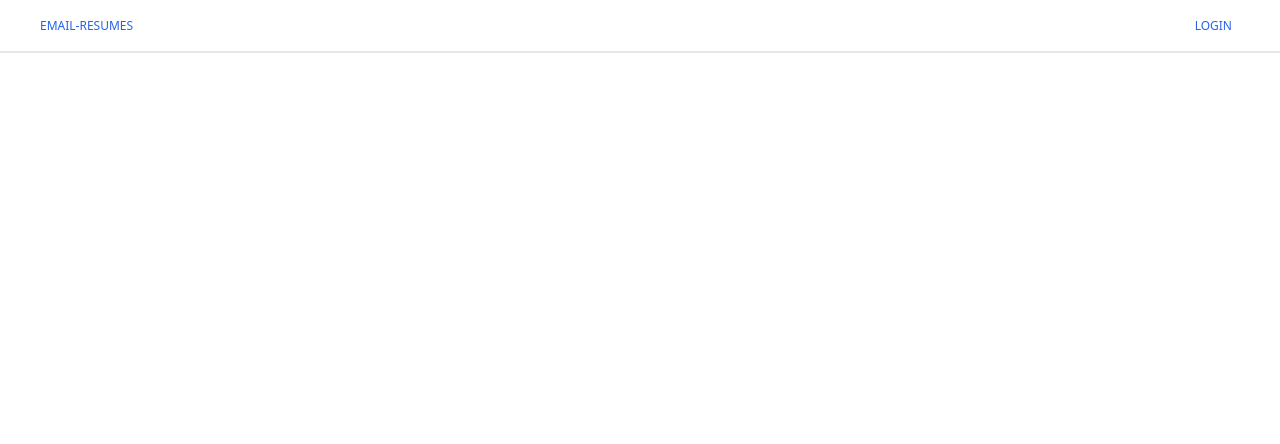
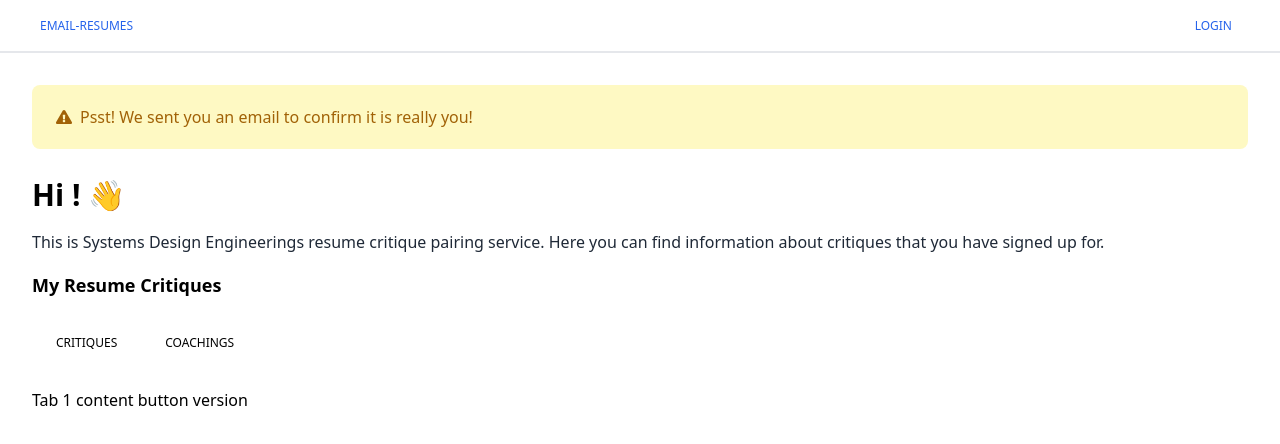
Before and after one commit to SammyRobensParadise/email-resumes, a Next.js app in the folder app/: page /home in a window 1280 px wide. Shown: the top 444 px of the page. Built offline with nearby package versions, Linux system fonts and the light colour scheme; no server answers.

Commit message:
aws init

```diff
--- a/app/components/navbar.tsx
+++ b/app/components/navbar.tsx
@@ -17,6 +17,14 @@ export default function Navbar() {
         </button>
       </div>
       <div className='flex space-x-2'>
+        {user && !error && (
+          <button
+            type='button'
+            className='inline-block px-6 py-2.5 bg-blue-600 text-white font-medium text-xs leading-tight uppercase rounded shadow-md hover:bg-blue-700 hover:shadow-lg focus:bg-blue-700 focus:shadow-lg focus:outline-none focus:ring-0 active:bg-blue-800 active:shadow-lg transition duration-150 ease-in-out'
+          >
+            New
+          </button>
+        )}
         <button
           type='button'
           className='inline-block px-6 py-2.5 bg-transparent text-blue-600 font-medium text-xs leading-tight uppercase rounded hover:text-blue-700 hover:bg-gray-100 focus:bg-gray-100 focus:outline-none focus:ring-0 active:bg-gray-200 transition duration-150 ease-in-out'
--- a/app/package.json
+++ b/app/package.json
@@ -11,6 +11,7 @@
   "dependencies": {
     "@auth0/nextjs-auth0": "^1.9.1",
     "@headlessui/react": "^1.6.6",
+    "aws-sdk": "^2.1185.0",
     "next": "12.2.3",
     "react": "18.2.0",
     "react-dom": "18.2.0"
--- a/app/pages/api/auth/[...auth0].ts
+++ b/app/pages/api/auth/[...auth0].ts
@@ -1,4 +1,4 @@
-import { handleAuth } from '@auth0/nextjs-auth0';
+import { handleAuth, handleLogin } from '@auth0/nextjs-auth0';
 
 export default handleAuth();
 
--- /dev/null
+++ b/app/pages/api/users/create.ts
@@ -0,0 +1,4 @@
+import type { NextApiRequest, NextApiResponse } from 'next';
+import database from '../../../database';
+
+export default function handler(req: NextApiRequest, res: NextApiResponse<any>) {}
--- a/app/pages/home.tsx
+++ b/app/pages/home.tsx
@@ -1,11 +1,79 @@
 import type { NextPage } from 'next';
 import Link from 'next/link';
-import { useUser } from '@auth0/nextjs-auth0';
+import { getAccessToken, useUser } from '@auth0/nextjs-auth0';
+import { useState } from 'react';
 
 const Home: NextPage = () => {
+  const [currentTab, setTab] = useState<'CRITIQUES' | 'COACHINGS'>('CRITIQUES');
   const { user } = useUser();
 
-  return <div className='p-8'></div>;
+  return (
+    <div className='p-8 space-y-4'>
+      {!user?.email_verified && (
+        <div
+          className='bg-yellow-100 rounded-lg py-5 px-6 mb-3 text-base text-yellow-700 inline-flex items-center w-full'
+          role='alert'
+        >
+          <svg
+            aria-hidden='true'
+            focusable='false'
+            data-prefix='fas'
+            data-icon='exclamation-triangle'
+            className='w-4 h-4 mr-2 fill-current'
+            role='img'
+            xmlns='http://www.w3.org/2000/svg'
+            viewBox='0 0 576 512'
+          >
+            <path
+              fill='currentColor'
+              d='M569.517 440.013C587.975 472.007 564.806 512 527.94 512H48.054c-36.937 0-59.999-40.055-41.577-71.987L246.423 23.985c18.467-32.009 64.72-31.951 83.154 0l239.94 416.028zM288 354c-25.405 0-46 20.595-46 46s20.595 46 46 46 46-20.595 46-46-20.595-46-46-46zm-43.673-165.346l7.418 136c.347 6.364 5.609 11.346 11.982 11.346h48.546c6.373 0 11.635-4.982 11.982-11.346l7.418-136c.375-6.874-5.098-12.654-11.982-12.654h-63.383c-6.884 0-12.356 5.78-11.981 12.654z'
+            ></path>
+          </svg>
+          Psst! We sent you an email to confirm it is really you!
+        </div>
+      )}
+      <h3 className='text-3xl font-bold mb-8'>Hi {user?.name}! 👋</h3>
+      <p className='text-base font-light leading-relaxed mt-0 mb-4 text-gray-800'>
+        This is Systems Design Engineerings resume critique pairing service. Here you can find
+        information about critiques that you have signed up for.
+      </p>
+      <h3 className=' text-lg font-bold mb-8'>My Resume Critiques</h3>
+      <ul
+        className='nav nav-tabs flex flex-col md:flex-row flex-wrap list-none border-b-0 pl-0 mb-4'
+        id='tabs-tab3'
+        role='tablist'
+      >
+        <li className='nav-item' role='presentation'>
+          <button
+            onClick={() => setTab('CRITIQUES')}
+            className={`nav-link w-ful block font-medium text-xs leading-tight  uppercase border-x-0 border-t-0 border-b-2 border-transparent px-6 py-3 my-2 hover:bg-gray-100 active ${
+              currentTab === 'CRITIQUES' ? 'border-blue-600' : ''
+            }`}
+          >
+            Critiques
+          </button>
+        </li>
+        <li className='nav-item' role='presentation'>
+          <button
+            onClick={() => setTab('COACHINGS')}
+            className={`nav-link w-ful block font-medium text-xs leading-tight  uppercase border-x-0 border-t-0 border-b-2 border-transparent px-6 py-3 my-2 hover:bg-gray-100 active ${
+              currentTab === 'COACHINGS' ? 'border-blue-600' : ''
+            }`}
+          >
+            Coachings
+          </button>
+        </li>
+      </ul>
+      <div className='tab-content'>
+        {currentTab === 'CRITIQUES' && (
+          <div className='tab-pane fade show active'>Tab 1 content button version</div>
+        )}
+        {currentTab === 'COACHINGS' && (
+          <div className='tab-pane fade'>Tab 2 content button version</div>
+        )}
+      </div>
+    </div>
+  );
 };
 
 export default Home;
--- a/app/pages/index.tsx
+++ b/app/pages/index.tsx
@@ -16,7 +16,7 @@ const Main: NextPage = () => {
     }
   }, [error, isLoading, router, user]);
 
-  if (!user || isLoading) {
+  if (isLoading) {
     return (
       <div className='p-8'>
         <Spinner />
```
Also changed, not shown: app/database.ts (added, +12 -0 lines), 1 other file (tests, documents, lock files or other folders).
